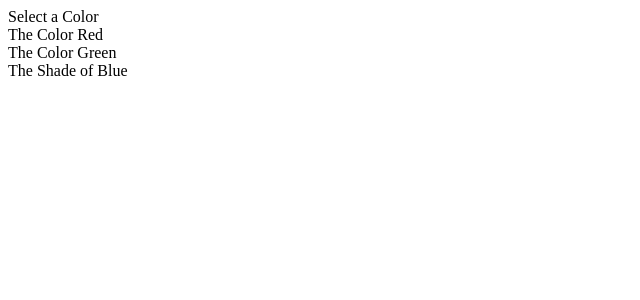
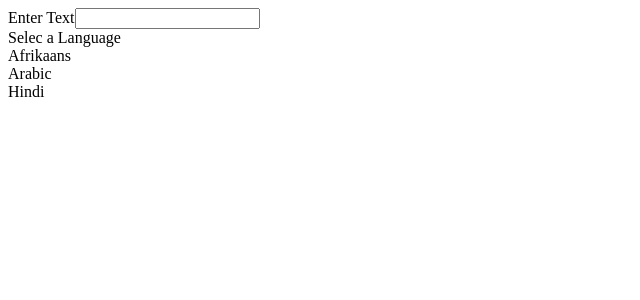
Before and after one commit to bceltajos/widgets, a React (Create React App) app: page / in a window 1280 px wide. Shown: the top 300 px of the page, without its empty margins (0-640 px from the left). Built offline with nearby package versions, Linux system fonts and the light colour scheme; the HTML template or start-up script is replaced by a standard one.

Commit message:
ini translate

```diff
--- a/src/App.js
+++ b/src/App.js
@@ -2,7 +2,7 @@
 
 import Accordion from './components/Accordion';
 import Search from './components/Search';
-import Dropdown from './components/Dropdown';
+import Translate from './components/Translate';
 
 
 const items = [
@@ -20,31 +20,11 @@
     }
 ];
 
-const options = [
-    {
-        label: 'The Color Red',
-        value: 'red'
-    },
-    {
-        label: 'The Color Green',
-        value: 'green'
-    },
-    {
-        label: 'The Shade of Blue',
-        value: 'blue'
-    },
-];
-
 function App() {
-
-    const [selected, setSelected] = useState(options[0]);
 
     return (
         <div>
-            <Dropdown
-                selected={selected}
-                onSelectedChange={setSelected}
-                options={options} />
+            <Translate />
         </div>
     )
 }
--- a/src/components/Dropdown.js
+++ b/src/components/Dropdown.js
@@ -1,8 +1,26 @@
-import React, { useState, useEffect } from 'react';
+import React, { useState, useEffect, useRef } from 'react';
 
-const Dropdown = ({ options, selected, onSelectedChange }) => {
+const Dropdown = ({ label, options, selected, onSelectedChange }) => {
 
     const [open, setOpen] = useState(false);
+    const ref = useRef();
+
+    useEffect(() => {
+        const onBodyClick = (event) => {
+            if(ref.current.contains(event.target)){
+                return;
+            }
+
+            setOpen(false);
+        };
+
+        document.body.addEventListener('click', onBodyClick);
+
+        return () => {
+            document.body.removeEventListener('click', onBodyClick);
+        };
+
+    }, []);
 
     const renderedOptions = options.map(option => {
 
@@ -20,12 +38,10 @@
         )
     });
 
-    console.log(open);
-
     return (
-        <div className='ui form'>
+        <div ref={ref} className='ui form'>
             <div className='field'>
-                <label className='label'>Select a Color</label>
+                <label className='label'>{label}</label>
                 <div
                     className={`ui selection dropdown ${open ? 'visible active' : ''}`}
                     onClick={() => setOpen(!open)}>
--- /dev/null
+++ b/src/components/Translate.js
@@ -0,0 +1,46 @@
+import React, { useState } from 'react';
+import Dropdown from './Dropdown';
+
+const API_KEY = 'AIzaSyCHUCmpR7cT_yDFHC98CZJy2LTms-IwDlM';
+
+const Translate = () => {
+
+    const options =[
+        {
+            label: 'Afrikaans',
+            value: 'af'
+        },
+        {
+            label: 'Arabic',
+            value: 'ar'
+        },
+        {
+            label: 'Hindi',
+            value: 'hi'
+        },
+    ];
+
+    const [language, setLanguage] = useState(options[0]);
+    const [text, setText] = useState('');
+
+    return (
+        <div>
+            <div className='ui form'>
+                <div className='field'>
+                    <label>Enter Text</label>
+                    <input
+                        value={text}
+                        onChange={(e) => {setText(e.target.value)}} />
+                </div>
+            </div>
+
+            <Dropdown
+                label='Selec a Language'
+                options={options}
+                selected={language}
+                onSelectedChange={setLanguage} />
+        </div>
+    );
+}
+
+export default Translate;
```
